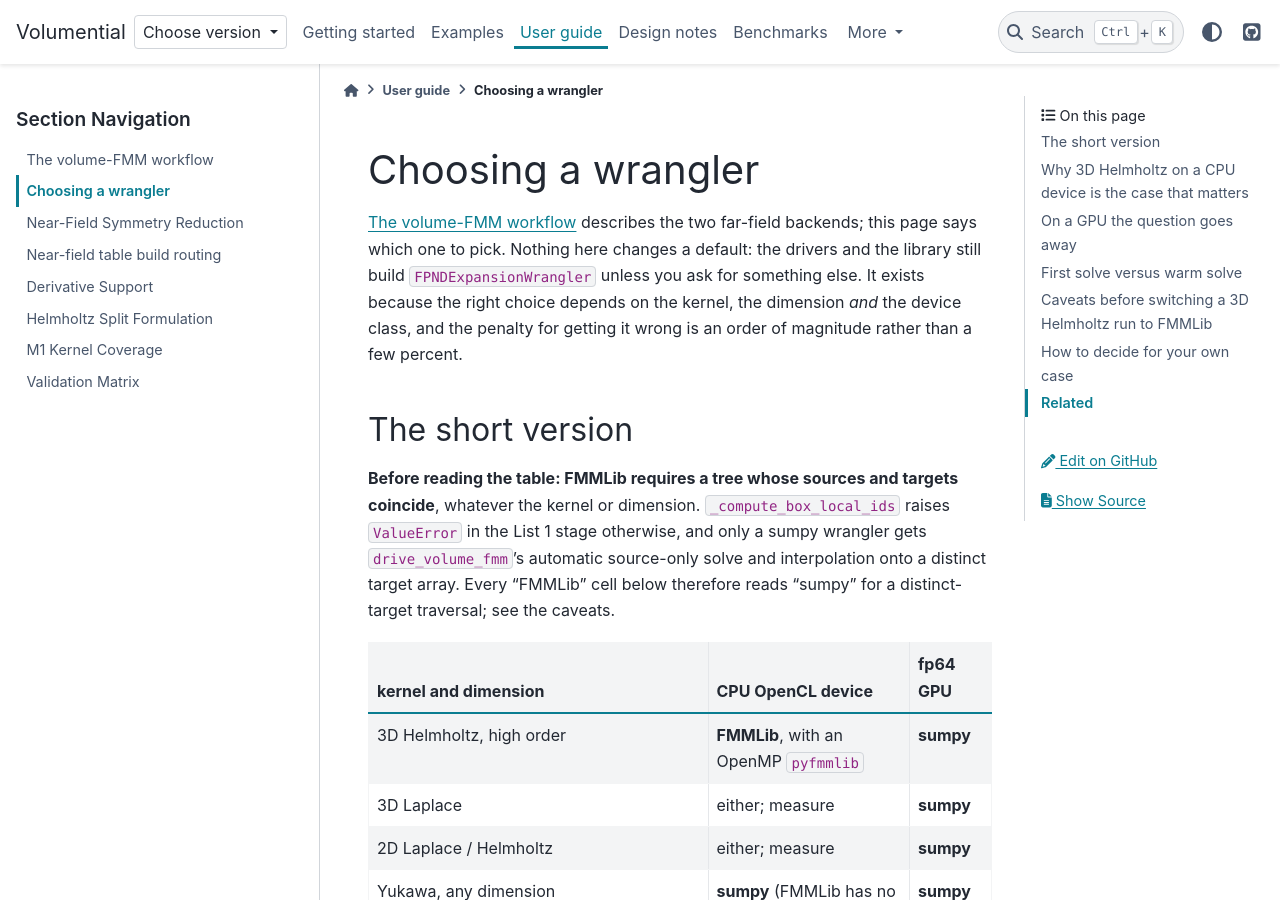
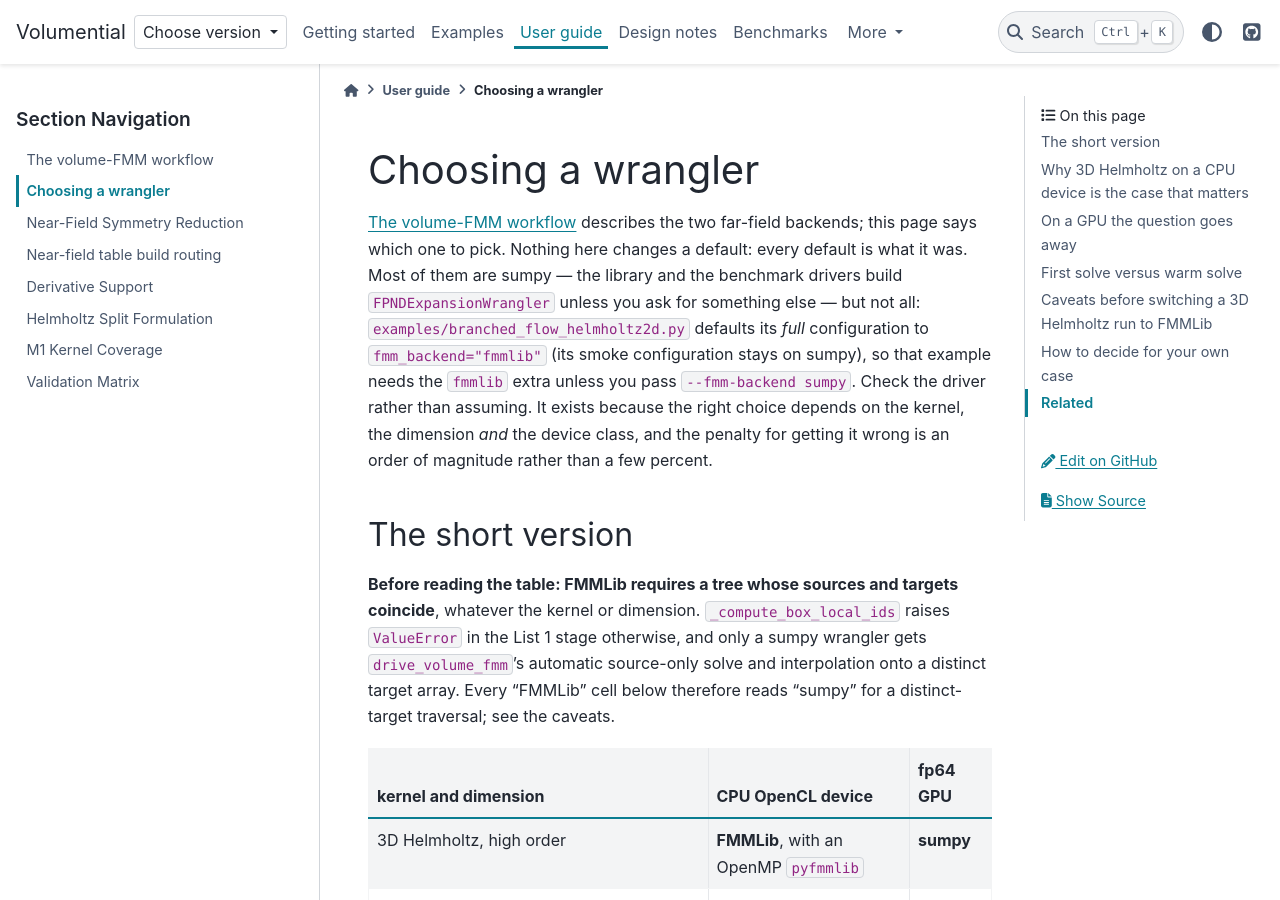
Before and after one commit to xywei/volumential, a Sphinx documentation site: the page built from doc/source/user-guide/choosing-a-wrangler.md, in a window 1280 px wide and 900 px high. Built offline with Sphinx 7.4.7 and the PyData theme 0.15.4, drawn with Linux system fonts in a browser that asks for light colours.

Commit message:
docs: three more scope corrections
* Section 6 of the workflow page still said an FMMLib wrangler with distinct
  targets "continues through the ordinary traversal and its output layout
  does not change", which contradicts the coincident-tree rule the same PR
  adds.  It does not reach an output layout: `_compute_box_local_ids` raises
  in the List 1 stage.  A distinct-target run is a sumpy-only configuration.
* "For the kernels this table builds the rewrite applies" is false for a
  caller-supplied `sumpy_knl` whose phase is not provably real --
  `test_evanescent_helmholtz_fused_duffy_code_keeps_cdouble_exp` pins exactly
  that for `HelmholtzKernel(3, allow_evanescent=True)`.  Scoped to the
  standard real-parameter kernels, with the evanescent case named.
* "The drivers and the library still build `FPNDExpansionWrangler`" is false
  for `examples/branched_flow_helmholtz2d.py`, whose *full* configuration
  defaults to `fmm_backend="fmmlib"` (its smoke configuration is sumpy).
  Named the exception, since a reader who trusts the blanket claim may omit
  the `fmmlib` extra.

```diff
--- a/doc/source/user-guide/choosing-a-wrangler.md
+++ b/doc/source/user-guide/choosing-a-wrangler.md
@@ -1,9 +1,13 @@
 # Choosing a wrangler
 
 {doc}`volume-fmm-workflow` describes the two far-field backends;
-this page says which one to pick. Nothing here changes a default: the
-drivers and the library still build `FPNDExpansionWrangler` unless you ask
-for something else. It exists because the right choice depends on the
+this page says which one to pick. Nothing here changes a default: every
+default is what it was. Most of them are sumpy — the library and the
+benchmark drivers build `FPNDExpansionWrangler` unless you ask for something
+else — but not all: `examples/branched_flow_helmholtz2d.py` defaults its
+*full* configuration to `fmm_backend="fmmlib"` (its smoke configuration stays
+on sumpy), so that example needs the `fmmlib` extra unless you pass
+`--fmm-backend sumpy`. Check the driver rather than assuming. It exists because the right choice depends on the
 kernel, the dimension *and* the device class, and the penalty for getting it
 wrong is an order of magnitude rather than a few percent.
 
```
Also changed, not shown: doc/source/user-guide/table-build-routing.md (+6 -3 lines), doc/source/user-guide/volume-fmm-workflow.md (+6 -3 lines).
